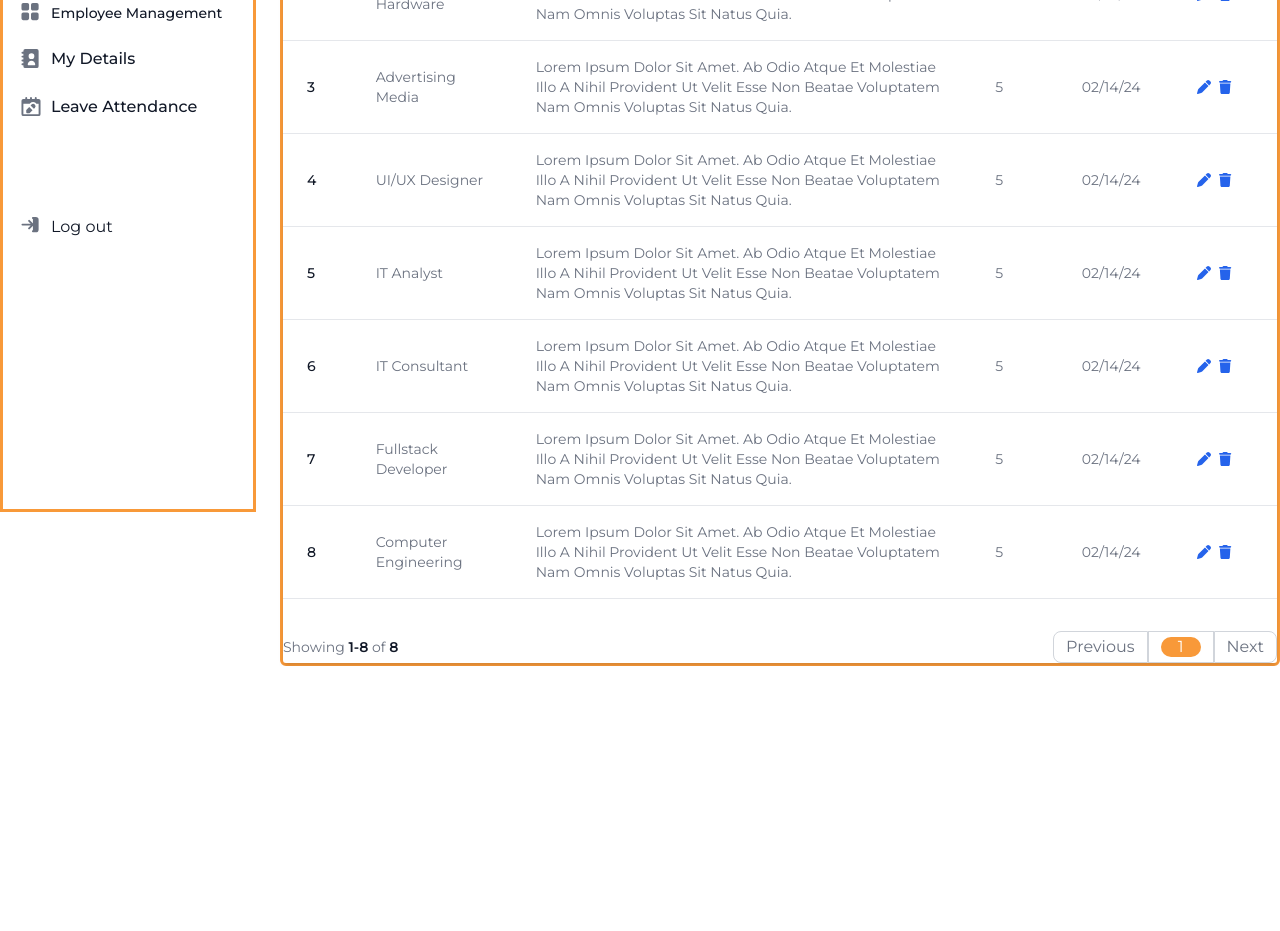
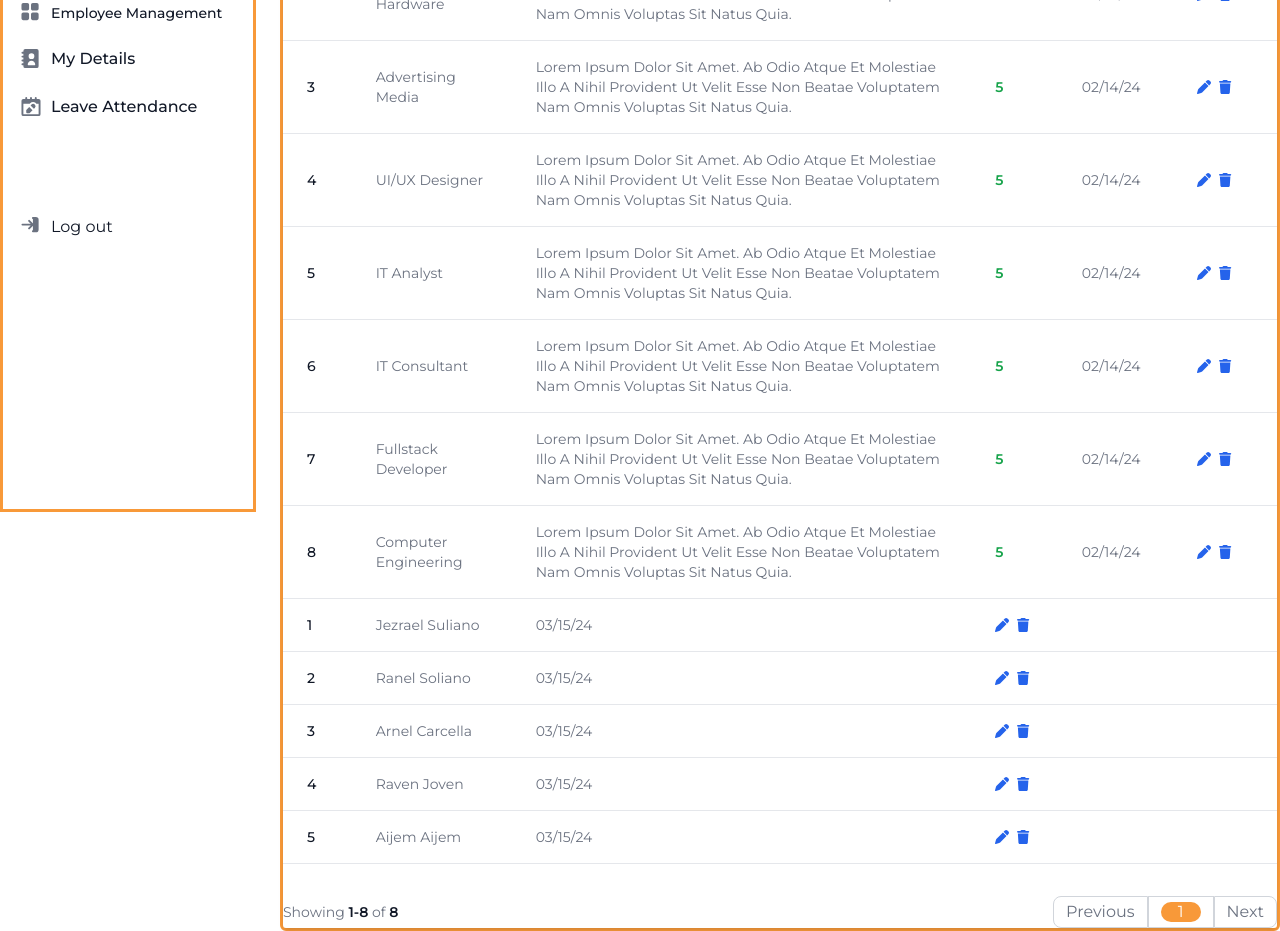
Before and after one commit to Ravenjoven/Hr-management-System, a React (Vite) app in the folder frontend/: page /Jobs in a window 1280 px wide. Shown: the part 400-1331 px from the top of the page. Before the commit the page ends 1066 px from the top, so only its background shows below. Built offline with nearby package versions, Linux system fonts and the light colour scheme.

Commit message:
updated 2/20/2024

```diff
--- a/frontend/src/components/Modal/ViewEmployeeModal.tsx
+++ b/frontend/src/components/Modal/ViewEmployeeModal.tsx
@@ -55,13 +55,13 @@ export default function ViewEmployeeModal({
                     >
                       Employee Details
                     </h3>
-                    <h3 className="text-lg font-medium leading-6 text-gray-900">
+                    {/* <h3 className="text-lg font-medium leading-6 text-gray-900">
                       {user && ( // Check if user exists
                         <h3 className="text-lg font-medium leading-6 text-gray-900">
                           user id: {user.id}
                         </h3>
                       )}
-                    </h3>
+                    </h3> */}
                     <button
                       onClick={handleClose}
                       className="text-lg font-medium leading-6 text-gray-900"
@@ -73,17 +73,32 @@ export default function ViewEmployeeModal({
                     </button>
                   </div>
                   <hr />
-                  <div className="mt-2 flex flex-col">
-                    <div className="flex justify-center items-center">
+                  <div className="mt-2 flex">
+                    <div className="flex justify-start items-left">
                       <img
-                        src="./images/img2.jpg"
-                        className="h-36 w-36 rounded-full border "
+                        src="./images/office.png"
+                        className="h-36 w-36 rounded-2xl border border-custom-text-black"
                       />
                     </div>
-                    <div className="details">
-                      Name: <span>{user?.name}</span>
+                    <div className="details flex flex-col pl-10 py-2 space-y-2">
+                      <div>
+                        Name: <span>{user?.name}</span>
+                      </div>
+                      <div>
+                        Position: <span>{user?.position}</span>
+                      </div>
+                      <div>
+                        Contact: <span>{user?.contact}</span>
+                      </div>
+                      <div>
+                        Type: <span>{user?.type}</span>
+                      </div>
+                      <div>
+                        Hire Date: <span>{user?.date_hire}</span>
+                      </div>
                     </div>
                   </div>
+                  <hr className="text-custom-text-black mt-2" />
                 </div>
               </div>
             </div>
--- a/frontend/src/components/hr/AdminUserList.tsx
+++ b/frontend/src/components/hr/AdminUserList.tsx
@@ -3,7 +3,7 @@ import AdminNavar from "../AdminNavar";
 import Sidebar from "../Sidebar";
 import {
   faMagnifyingGlass,
-  faPen,
+  faEye,
   faTrash,
   faSpinner,
 } from "@fortawesome/free-solid-svg-icons";
@@ -288,7 +288,7 @@ function AdminUserList() {
                             className="font-medium text-blue-600 dark:text-blue-500 hover:underline"
                           >
                             <FontAwesomeIcon
-                              icon={faPen}
+                              icon={faEye}
                               className="hover:text-green-500"
                             />
                           </button>
--- a/frontend/src/components/hr/Jobs.tsx
+++ b/frontend/src/components/hr/Jobs.tsx
@@ -114,6 +114,43 @@ function Jobs() {
   }
   // Change page
   const paginate = (pageNumber: number) => setCurrentPage(pageNumber);
+
+  const [showFirstRow, setShowFirstRow] = useState(false);
+
+  const handleClick =
+    (jobId: number) => (event: React.MouseEvent<HTMLTableDataCellElement>) => {
+      alert(`Clicked job with ID ${jobId}`);
+      setShowFirstRow(!showFirstRow);
+    };
+
+  const [applicant, setApplicant] = useState([
+    {
+      id: 0,
+      applicantName: "Jezrael Suliano",
+      date_applied: "03/15/24",
+    },
+    {
+      id: 1,
+      applicantName: "Ranel Soliano",
+      date_applied: "03/15/24",
+    },
+    {
+      id: 2,
+      applicantName: "Arnel Carcella",
+      date_applied: "03/15/24",
+    },
+    {
+      id: 3,
+      applicantName: "Raven Joven",
+      date_applied: "03/15/24",
+    },
+    {
+      id: 4,
+      applicantName: "Aijem Aijem",
+      date_applied: "03/15/24",
+    },
+  ]);
+
   return (
     <div className="min-h-screen max-w-screen bg-white font-montserrat">
       <>
@@ -188,7 +225,12 @@ function Jobs() {
               <div className="relative overflow-x-auto shadow-md">
                 <table className="w-full text-sm text-left rtl:text-right text-gray-500 dark:text-gray-400">
                   <thead className="text-xs text-black border-b-[3px] border-custom-text-orange  uppercase">
-                    <tr className="capitalize">
+                    {/* First row */}
+                    <tr
+                      className={`all_data capitalize ${
+                        showFirstRow ? "hidden" : "visible"
+                      }`}
+                    >
                       <th scope="col" className="px-6 py-3">
                         No.
                       </th>
@@ -208,8 +250,28 @@ function Jobs() {
                         ACTIONS
                       </th>
                     </tr>
+                    {/* Second row */}
+                    <tr
+                      className={`eachData capitalize ${
+                        showFirstRow ? "visible" : "hidden"
+                      }`}
+                    >
+                      <th scope="col" className="px-6 py-3">
+                        No.
+                      </th>
+                      <th scope="col" className="px-6 py-3">
+                        Applicant Name
+                      </th>
+                      <th scope="col" className="px-6 py-3">
+                        Date Applied
+                      </th>
+                      <th scope="col" className="px-6 py-3">
+                        Action
+                      </th>
+                    </tr>
                   </thead>
                   <tbody>
+                    {/*all data*/}
                     {currentJobs.map((job, index) => (
                       <tr
                         key={job.id}
@@ -223,8 +285,53 @@ function Jobs() {
                         </th>
                         <td className="px-6 py-4">{job.jobName}</td>
                         <td className="px-6 py-4">{job.jobDescription}</td>
-                        <td className="px-6 py-4">{job.jobLimit}</td>
+                        <td
+                          onClick={handleClick(job.id)}
+                          className="px-6 py-4 cursor-pointer text-green-600 font-semibold"
+                        >
+                          {job.jobLimit}
+                        </td>
                         <td className="px-6 py-4">{job.date_createad}</td>
+                        <td className="px-6 py-4 space-x-2">
+                          <a
+                            href="#"
+                            className="font-medium text-blue-600 dark:text-blue-500 hover:underline"
+                          >
+                            <FontAwesomeIcon
+                              icon={faPen}
+                              className="hover:text-green-500"
+                            />
+                          </a>
+                          <a
+                            href="#"
+                            className="font-medium text-blue-600 dark:text-blue-500 hover:underline"
+                          >
+                            <FontAwesomeIcon
+                              icon={faTrash}
+                              className="hover:text-red-500"
+                            />
+                          </a>
+                        </td>
+                      </tr>
+                    ))}
+                    {/*individual data*/}
+                    {applicant.map((jobApplicant, index) => (
+                      <tr
+                        key={jobApplicant.id}
+                        className="bg-white capitalize border-b dark:bg-gray-800 dark:border-gray-700 hover:bg-gray-50 dark:hover:bg-gray-600"
+                      >
+                        <th
+                          scope="row"
+                          className="px-6 py-4 font-medium text-gray-900 whitespace-nowrap dark:text-white"
+                        >
+                          {index + 1}
+                        </th>
+                        <td className="px-6 py-4">
+                          {jobApplicant.applicantName}
+                        </td>
+                        <td className="px-6 py-4">
+                          {jobApplicant.date_applied}
+                        </td>
                         <td className="px-6 py-4 space-x-2">
                           <a
                             href="#"
```
Also changed, not shown: frontend/public/images/office.png (added).
